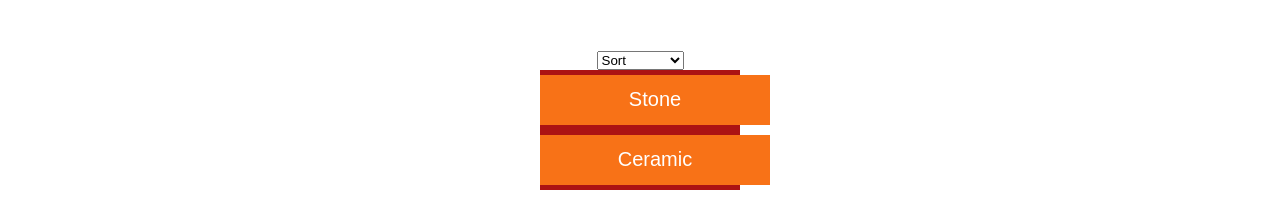
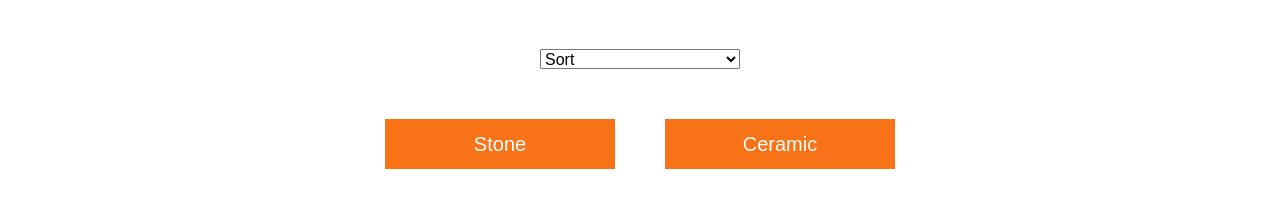
Before and after one commit to NataliiaDanchenko/shop, a React (Create React App) app: page /shop/cards in a window 1280 px wide. Shown: the part 467-684 px from the top of the page. Built offline with nearby package versions, Linux system fonts and the light colour scheme.

Commit message:
filter cards

```diff
--- a/src/Components/Cards/Cards.jsx
+++ b/src/Components/Cards/Cards.jsx
@@ -8,16 +8,15 @@ import Button from "../../UI/select/buttons/Button";
 
 const Cards = (props) => {
 
-    const [allCards, setAllCards] = useState(props.cards)
-    const [selectedSort, setSelectedSort] = useState('');
-    const [getFilter, setGetFilter] = useState(props.cards);
+    const [allCards, setAllCards] = useState(props.cards) // Все карточки на странице. Начальное положение
+    const [selectedSort, setSelectedSort] = useState(''); // Отсортированные карточки
+    const [getFilter, setGetFilter] = useState(props.cards); // Отфильтрованные карточки
 
     const arrCopy = structuredClone([props.cards]); // Глубокая копия массива карточек
 
-    const cardsMap = allCards.map((card, index) => <Card card={card} key={index} />)
+    const cardsMap = allCards.map((card, index) => <Card card={card} key={index} />) // Размещаем карточки
 
-
-    const x = (sort) => {
+    const getSorted = (sort) => { // Функция сортировки
         setSelectedSort(sort)
         console.log(sort)
         arrCopy.forEach(item => {
@@ -28,7 +27,11 @@ const Cards = (props) => {
         })
     }
 
-    const z = () => {
+// После сортировки нужно вернуть удаленные элементы строки, пока с этим трудности
+
+// Далее следуют две одинковые функции фильтрации, много дублирования кода. Буду сокращать
+
+    const getFilteredStone = () => {
         arrCopy.forEach(item => {
             let getFilterAll = item.filter(n => n.material === 'stone')
             setAllCards(getFilterAll)
@@ -36,7 +39,7 @@ const Cards = (props) => {
         })
     }
 
-    const a = () => {
+    const getFilteredCeramic = () => {
         arrCopy.forEach(item => {
             let getFilterAll = item.filter(n => n.material === 'ceramic')
             setAllCards(getFilterAll)
@@ -50,11 +53,11 @@ const Cards = (props) => {
                 <div className={style.titleTitle}>
                     <div className={style.overTitle}>{props.title.overTitle}</div>
                     <div className={style.title}>{props.title.title}</div>
-
+                    <div className={style.selected}>
                         <Select
                             value={selectedSort}
                             defaultValue='Sort'
-                        onChange={x}
+                            onChange={getSorted}
                             options={
                                 [
                                     { value: 'price', name: 'By price' },
@@ -62,21 +65,22 @@ const Cards = (props) => {
                                 ]
                             }
                         />
+                    </div>
+
+                    <div className={style.button_flex}>
                         <Button
                             value={getFilter}
-                        onClick={z}
-                        buttons={{value: 'stone', name: 'Stone'}}/>
+                            onClick={getFilteredStone}
+                            buttons={{ value: 'stone', name: 'Stone' }} />
 
                         <Button
-                        buttons={{value: 'ceramic', name: 'Ceramic'}}
-                        onClick={a}
-                        value={getFilter}/>
-
-
+                            buttons={{ value: 'ceramic', name: 'Ceramic' }}
+                            onClick={getFilteredCeramic}
+                            value={getFilter} />
+                    </div>
                     <div className={style.wrapper}>
 
                         {cardsMap}
-
 
                     </div>
                 </div>
@@ -84,4 +88,7 @@ const Cards = (props) => {
         </div>
     )
 }
+
+
+
 export default Cards;
--- a/src/Components/Cards/Cards.module.css
+++ b/src/Components/Cards/Cards.module.css
@@ -1,11 +1,13 @@
 .cards {
     display: flex;
 }
+
 .title {
     font-size: 40px;
     font-weight: 700;
     padding-bottom: 50px;
 }
+
 .titleTitle {
     padding-top: 70px;
     display: flex;
@@ -13,12 +15,14 @@
     justify-content: center;
     align-items: center;
 }
+
 .overTitle {
     font-size: 14px;
     font-weight: 700;
     color: #D77474;
     padding-bottom: 30px;
 }
+
 .wrapper {
     display: flex;
     flex-wrap: wrap;
@@ -31,9 +35,24 @@
 .wrapper img {
     width: 350px;
     height: 473px;
+}
 
-}
 .wrapper img:hover {
     border: solid #6c6c6c;
     cursor: pointer;
 }
+
+.button_flex {
+    display: flex;
+    gap: 50px;
+}
+
+.selected {
+    margin-bottom: 50px;
+}
+
+.selected select {
+    width: 200px;
+    height: 20px;
+    font-size: 16px;
+}
--- a/src/Components/Contacts/Contacts.jsx
+++ b/src/Components/Contacts/Contacts.jsx
@@ -36,16 +36,6 @@ const Contacts = () => {
     return (
         <div className={style.contacts}>
             <div className="container">
-                <div className={style.header_nav}>
-                    <img src={logo} alt="img"/>
-                    <div className={style.menu}>
-                        <NavLink to="/">HOME</NavLink>
-                        <NavLink to="about">ABOUT</NavLink>
-                        <NavLink to="shop">SHOP</NavLink>
-                        <NavLink to="contacts">CONTACTS</NavLink>
-                    </div>
-                    <img src={basket} alt="basket"/>
-                </div>
                 <div className={style.general_flex}>
                     {
                         contactsObject.map((co) => {
--- a/src/Components/Product/Reviews/Reviews.jsx
+++ b/src/Components/Product/Reviews/Reviews.jsx
@@ -40,10 +40,10 @@ const Reviews = (props) => {
                 text: current,
                 data: date
         }
-        if(newReview.text.length > 5){
+        if(newReview.text.length > 2){
             setReviews([newReview, ...reviews]);
         }
-        else {alert("Add Text Review")}
+        else {}
         setCurrent("");
     }
 
--- a/src/UI/select/buttons/Button.module.css
+++ b/src/UI/select/buttons/Button.module.css
@@ -1,11 +1,11 @@
-.button {
+/*.button {
     width: 200px;
     height: 60px;
     text-align: center;
     line-height: 60px;
     background-color: #AC1313;
     color: white;
-}
+}*/
 .button:hover {
     cursor: pointer;
 }
```
Lines whose indentation alone changed are shown as unchanged.
